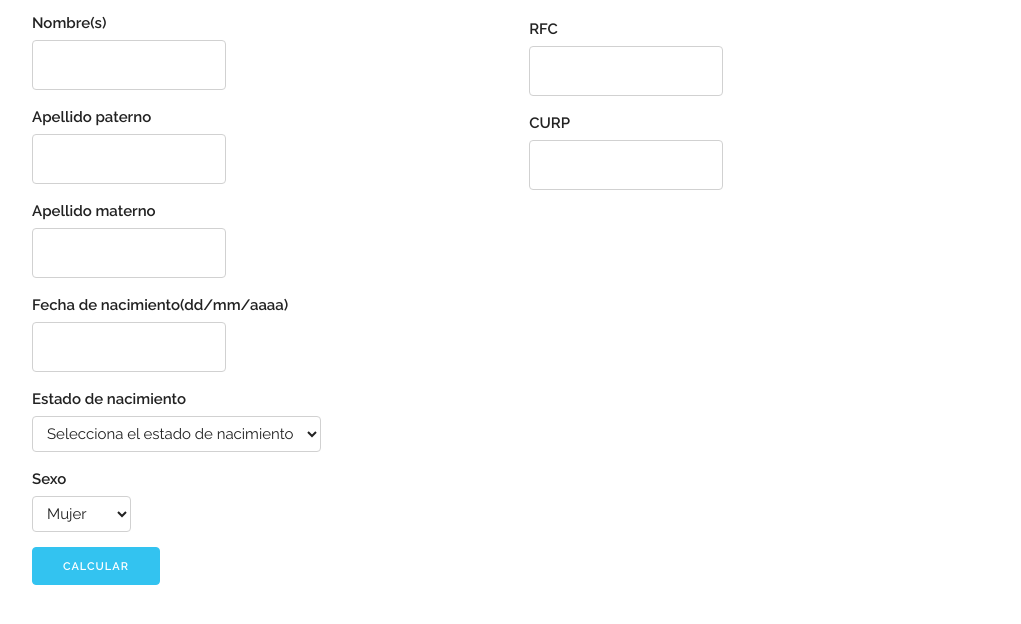
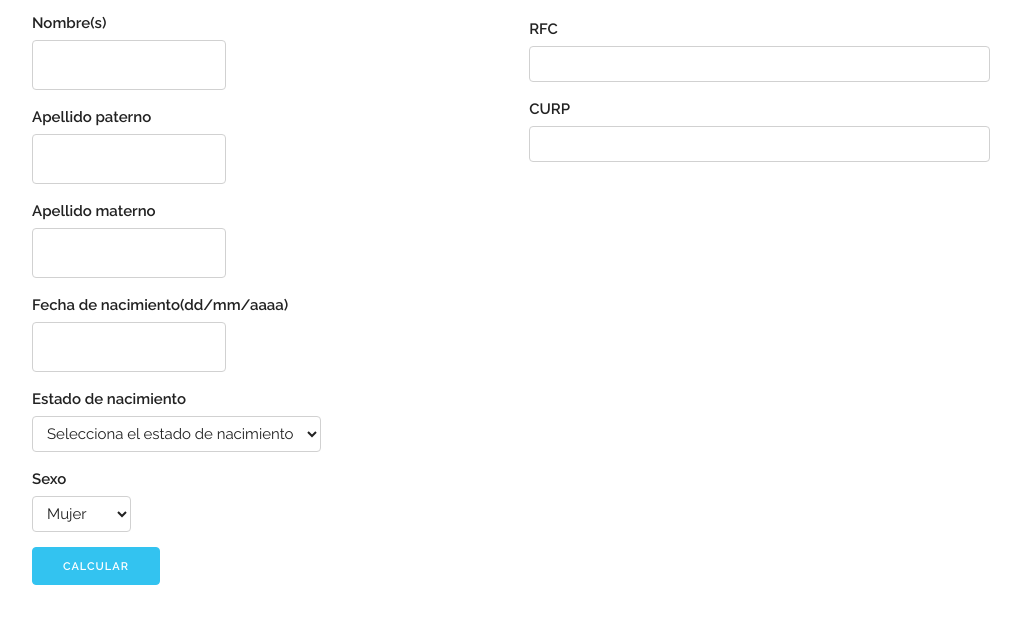
Before and after one commit to hectorip/RFC-CURP-Mexico, a plain HTML site: page index.html in a window 1280 px wide. Shown: the part 290-914 px from the top of the page, without its empty margins (130-1151 px from the left). Drawn offline with Linux system fonts and the light colour scheme.

Commit message:
Test form improved

```diff
--- a/index.html
+++ b/index.html
@@ -74,11 +74,11 @@
         <h3>Resultados </h3>
         <div>
           <label for="rfc-result"> RFC </label>
-          <input type="text" id="rfc-result" disabled="disbaled" />
+          <input type="text" id="rfc-result" disabled="disbaled" class="u-full-width"/>
         </div>
         <div>
           <label> CURP </label>
-          <input type="text" id="curp-result" disabled="disbaled" />
+          <input type="text" id="curp-result" disabled="disbaled" class="u-full-width"/>
         </div>
 
       </div>
```
